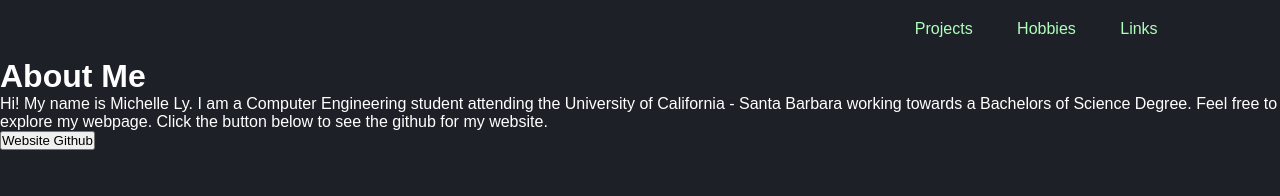
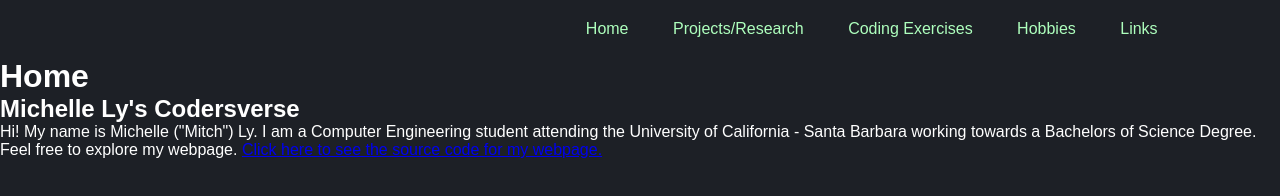
Before and after one commit to mitchly/mitchly.github.io, a plain HTML site: page index.html in a window 1280 px wide. Drawn offline with Linux system fonts and the light colour scheme.

Commit message:
updated to add pages

```diff
--- a/index.html
+++ b/index.html
@@ -12,19 +12,24 @@
     <div class="hero">
         <nav>
             <ul>
-                <li><a href="">Projects</a></li>
-                <li><a href="">Hobbies</a></li>
-                <li><a href="">Links</a></li>
+                <li><a href="index.html">Home</a></li>
+                <li><a href="proj.html">Projects/Research</a></li>
+                <li><a href="exercises.html">Coding Exercises</a></li>
+                <li><a href="hobbies.html">Hobbies</a></li>
+                <li><a href="links.html">Links</a></li>
             </ul>
         </nav>
-        <h1>About Me</h1>
+        <h1>Home</h1>
+        <h2>Michelle Ly's Codersverse</h2>
         <p>
-        Hi! My name is Michelle Ly. I am a Computer Engineering student
+        Hi! My name is Michelle ("Mitch") Ly. I am a Computer Engineering student
          attending the University of California - Santa Barbara working towards
-          a Bachelors of Science Degree. Feel free to explore my webpage. Click the
-          button below to see the github for my website.
+          a Bachelors of Science Degree. Feel free to explore my webpage.
+          <a href="https://github.com/mitchly/mitchly.github.io">Click here to
+              see the source code for my webpage.
+          </a>
         </p>
-        <button type="button">Website Github</button>
+
         <! insert bottom image of red panda looking at stars here -->
     </div>
 </body>
```
